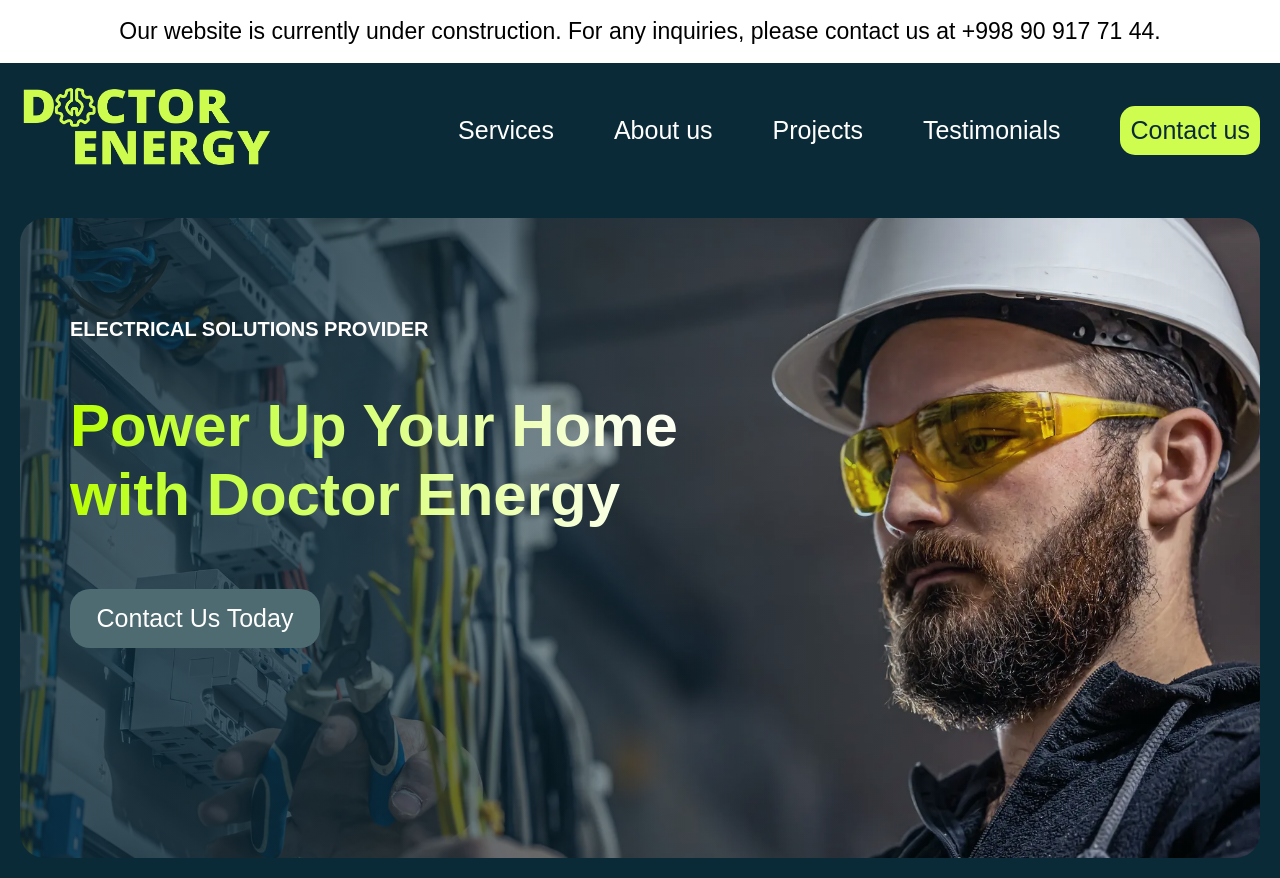
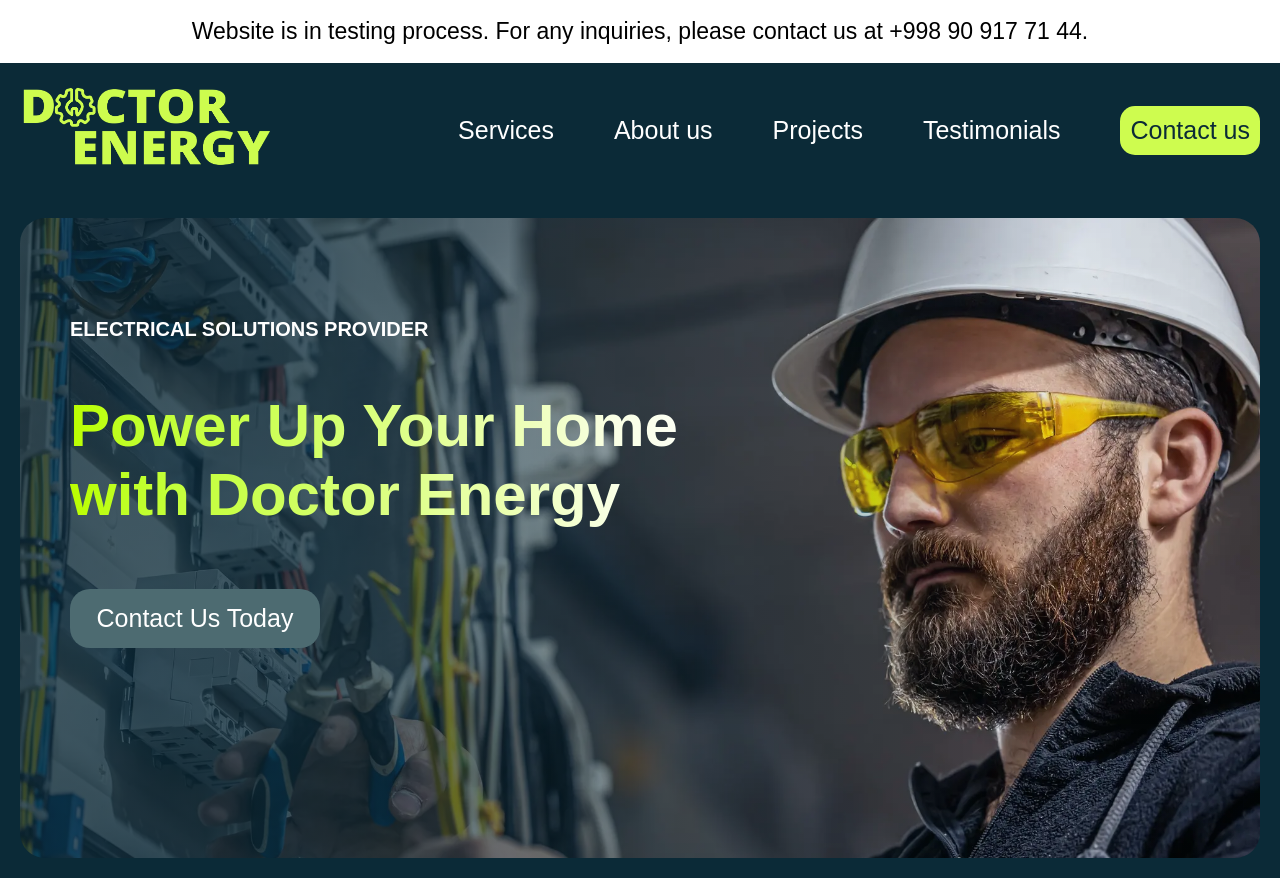
Before and after one commit to Mirjalol49/dr-energy, a React (Vite) app: page / in a window 1280 px wide. Built offline with nearby package versions, Linux system fonts and the light colour scheme.

Commit message:
fixed a bug

```diff
--- a/src/assets/Pages/testpage/TestPage.jsx
+++ b/src/assets/Pages/testpage/TestPage.jsx
@@ -3,8 +3,8 @@ import "./TestPage.css";
 const TestPage = () => {
   return (
     <div className="test">
-      Our website is currently under construction. For any inquiries, please
-      contact us at <span>+998 90 917 71 44.</span>
+      Website is in testing process. For any inquiries, please contact us at{" "}
+      <span>+998 90 917 71 44.</span>
     </div>
   );
 };
```
